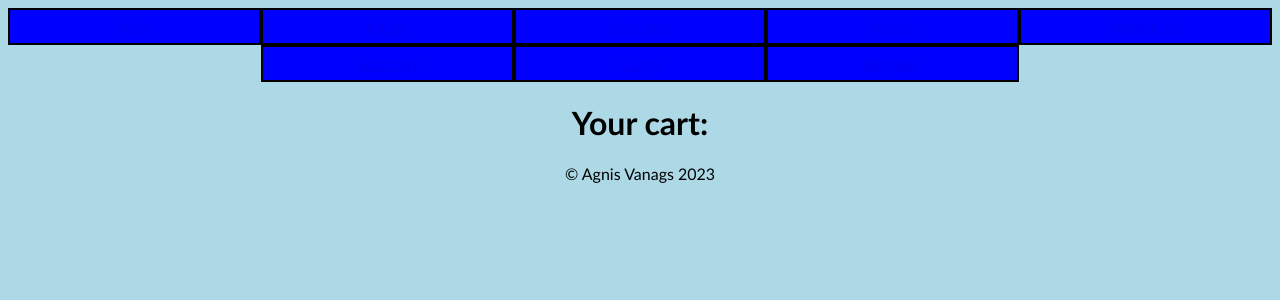
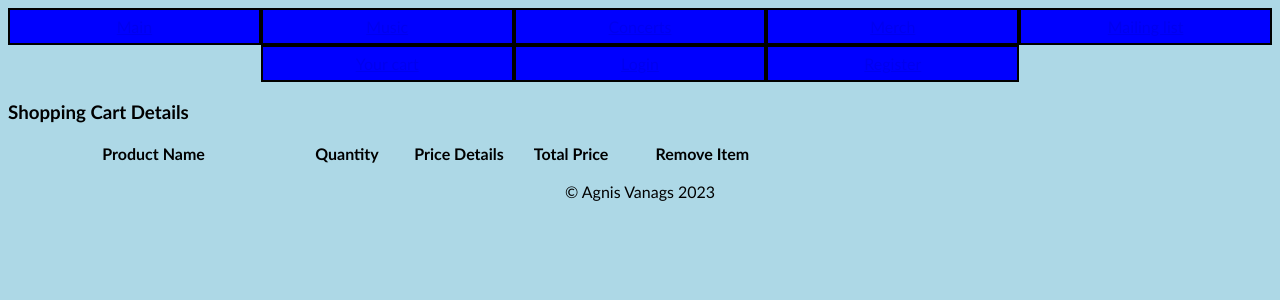
Before and after one commit to Agnis800/AV-promotion-merch-shop, a PHP site: page /cart.php in a window 1280 px wide. Shown: the top 300 px of the page. Run offline with PHP 8.4, Linux system fonts and the light colour scheme; lists and menus that the app fills with data are empty.

Commit message:
Darbs pie groza sistēmas

```diff
--- a/pages/cart.php
+++ b/pages/cart.php
@@ -34,7 +34,48 @@ session_start();
                 <?php } ?>
             </div>
             <div class="cart">
-                 <h1>Your cart:</h1>
+                <div style="clear: both"></div>
+                <h3 class="title2">Shopping Cart Details</h3>
+                <div class="table-responsive">
+                   <table class="table table-bordered">
+                    <tr>
+                        <th width="30%">Product Name</th>
+                        <th width="10%">Quantity</th>
+                        <th width="13%">Price Details</th>
+                        <th width="10%">Total Price</th>
+                        <th width="17%">Remove Item</th>
+                    </tr>
+
+                    <?php
+                        if(!empty($_SESSION["cart"])){
+                            $total = 0;
+                            foreach ($_SESSION["cart"] as $key => $value) {
+                                ?>
+                                <tr>
+                                    <td><?php echo $value["item_name"]; ?></td>
+                                    <td><?php echo $value["item_quantity"]; ?></td>
+                                    <td>$ <?php echo $value["product_price"]; ?></td>
+                                    <td>
+                                        $ <?php echo number_format($value["item_quantity"] * $value["product_price"], 2); ?></td>
+                                    <td><a href="merch.php?action=delete&id=<?php echo $value["product_id"]; ?>"><span
+                                                class="text-danger">Remove Item</span></a></td>
+
+                                    </tr>
+                                    <?php
+                                    $total = $total + ($value["item_quantity"] * $value["product_price"]);
+                            }
+                                    ?>
+                                    <tr>
+                                        <td colspan="3" align="right">Total</td>
+                                        <th align="right">$ <?php echo number_format($total, 2); ?></th>
+                                        <td></td>
+                                    </tr>
+                                    <?php
+
+                            }
+                        ?>
+                    </table>
+                </div>
             </div>
         </main>
         <footer>
```
Also changed, not shown: pages/merch.php (+44 -1 lines).
